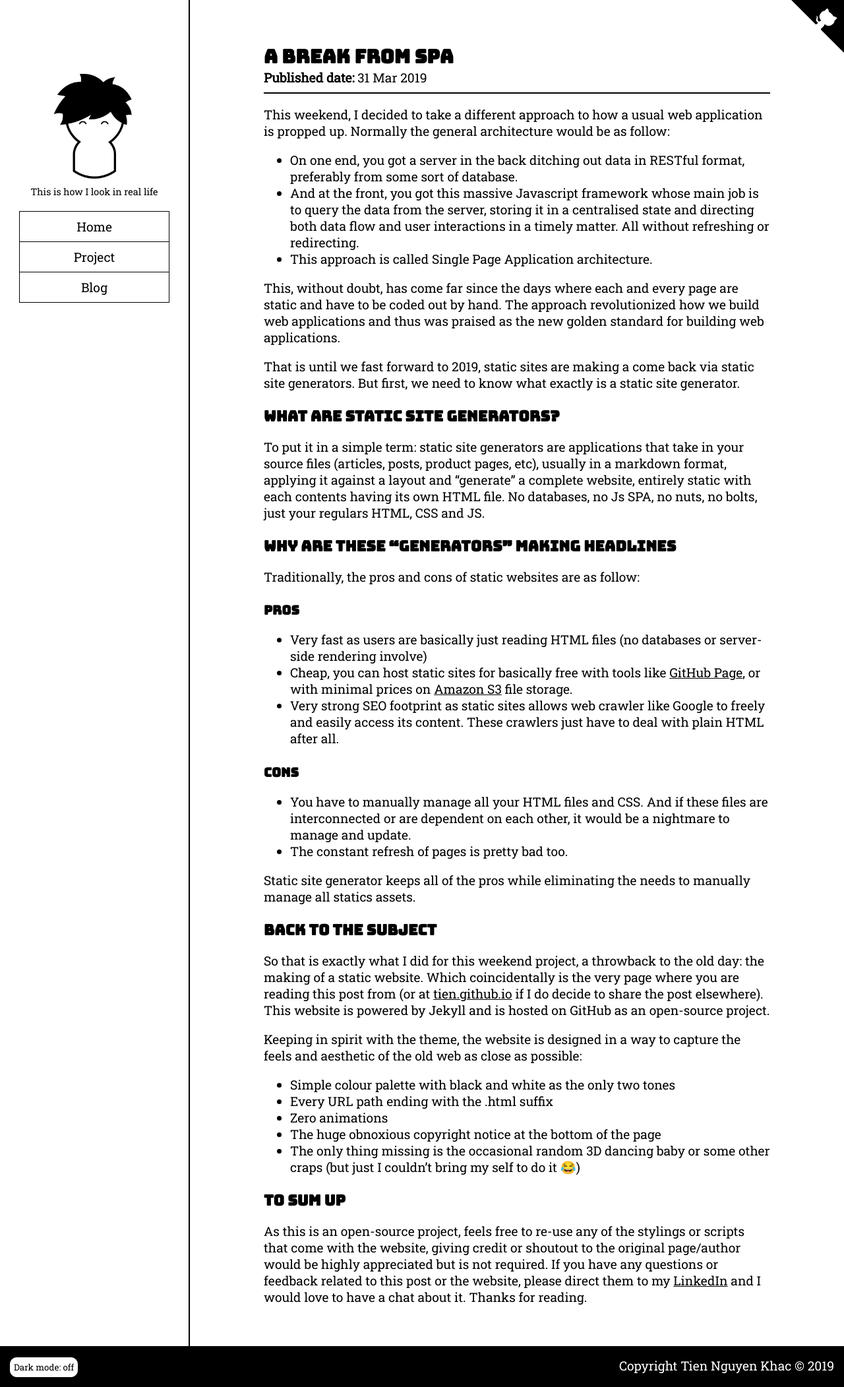
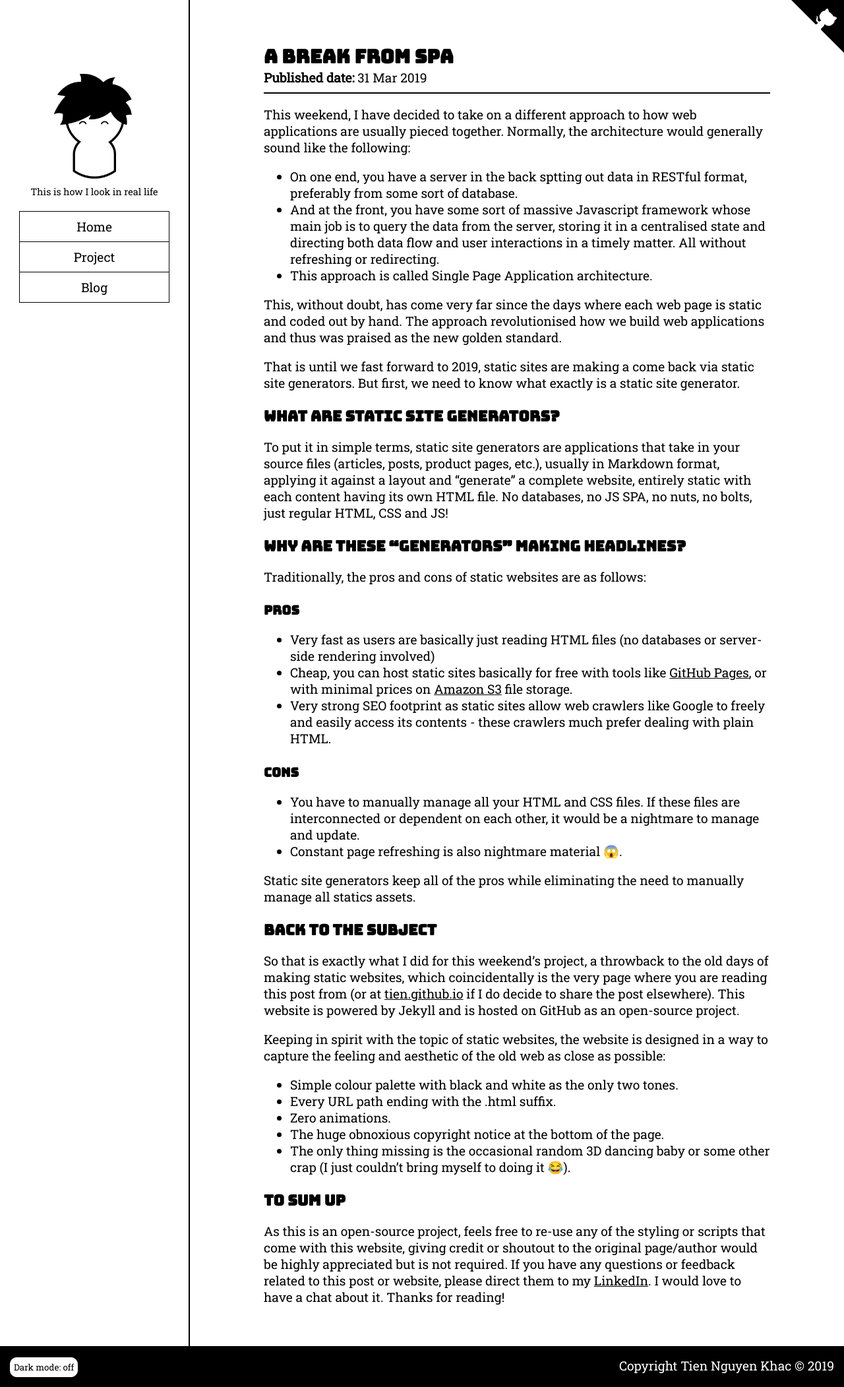
Before and after one commit to tien/tien.github.io, a Jekyll site: the page built from _posts/2019-03-31-a-break-from-SPA.md, in a window 1280 px wide. Shown: the whole page at 66% size. Built offline with Jekyll 4.4.1, drawn with Linux system fonts in a browser that asks for light colours.

Commit message:
Proofreading
Proofreading and touching up post: A break from SPA.

```diff
--- a/_posts/2019-03-31-a-break-from-SPA.md
+++ b/_posts/2019-03-31-a-break-from-SPA.md
@@ -2,49 +2,49 @@
 layout: post
 ---
 
-This weekend, I decided to take a different approach to how a usual web application is propped up. Normally the general architecture would be as follow:
+This weekend, I have decided to take on a different approach to how web applications are usually pieced together. Normally, the architecture would generally sound like the following:
 
-- On one end, you got a server in the back ditching out data in RESTful format, preferably from some sort of database.
-- And at the front, you got this massive Javascript framework whose main job is to query the data from the server, storing it in a centralised state and directing both data flow and user interactions in a timely matter. All without refreshing or redirecting.
+- On one end, you have a server in the back sptting out data in RESTful format, preferably from some sort of database.
+- And at the front, you have some sort of massive Javascript framework whose main job is to query the data from the server, storing it in a centralised state and directing both data flow and user interactions in a timely matter. All without refreshing or redirecting.
 - This approach is called Single Page Application architecture.
 
-This, without doubt, has come far since the days where each and every page are static and have to be coded out by hand. The approach revolutionized how we build web applications and thus was praised as the new golden standard for building web applications.
+This, without doubt, has come very far since the days where each web page is static and coded out by hand. The approach revolutionised how we build web applications and thus was praised as the new golden standard.
 
 That is until we fast forward to 2019, static sites are making a come back via static site generators. But first, we need to know what exactly is a static site generator.
 
 ### What are static site generators?
 
-To put it in a simple term: static site generators are applications that take in your source files (articles, posts, product pages, etc), usually in a markdown format, applying it against a layout and "generate" a complete website, entirely static with each contents having its own HTML file. No databases, no Js SPA, no nuts, no bolts, just your regulars HTML, CSS and JS.
+To put it in simple terms, static site generators are applications that take in your source files (articles, posts, product pages, etc.), usually in Markdown format, applying it against a layout and "generate" a complete website, entirely static with each content having its own HTML file. No databases, no JS SPA, no nuts, no bolts, just regular HTML, CSS and JS!
 
-### Why are these "generators" making headlines
+### Why are these "generators" making headlines?
 
-Traditionally, the pros and cons of static websites are as follow:
+Traditionally, the pros and cons of static websites are as follows:
 
 #### Pros
 
-- Very fast as users are basically just reading HTML files (no databases or server-side rendering involve)
-- Cheap, you can host static sites for basically free with tools like [GitHub Page](https://pages.github.com/), or with minimal prices on [Amazon S3](https://aws.amazon.com/s3/) file storage.
-- Very strong SEO footprint as static sites allows web crawler like Google to freely and easily access its content. These crawlers just have to deal with plain HTML after all.
+- Very fast as users are basically just reading HTML files (no databases or server-side rendering involved)
+- Cheap, you can host static sites basically for free with tools like [GitHub Pages](https://pages.github.com/), or with minimal prices on [Amazon S3](https://aws.amazon.com/s3/) file storage.
+- Very strong SEO footprint as static sites allow web crawlers like Google to freely and easily access its contents - these crawlers much prefer dealing with plain HTML.
 
 #### Cons
 
-- You have to manually manage all your HTML files and CSS. And if these files are interconnected or are dependent on each other, it would be a nightmare to manage and update.
-- The constant refresh of pages is pretty bad too.
+- You have to manually manage all your HTML and CSS files. If these files are interconnected or dependent on each other, it would be a nightmare to manage and update.
+- Constant page refreshing is also nightmare material 😱.
 
-Static site generator keeps all of the pros while eliminating the needs to manually manage all statics assets.
+Static site generators keep all of the pros while eliminating the need to manually manage all statics assets.
 
 ### Back to the subject
 
-So that is exactly what I did for this weekend project, a throwback to the old day: the making of a static website. Which coincidentally is the very page where you are reading this post from (or at [tien.github.io](https://tien.github.io/) if I do decide to share the post elsewhere). This website is powered by Jekyll and is hosted on GitHub as an open-source project.
+So that is exactly what I did for this weekend's project, a throwback to the old days of making static websites, which coincidentally is the very page where you are reading this post from (or at [tien.github.io](https://tien.github.io/) if I do decide to share the post elsewhere). This website is powered by Jekyll and is hosted on GitHub as an open-source project.
 
-Keeping in spirit with the theme, the website is designed in a way to capture the feels and aesthetic of the old web as close as possible:
+Keeping in spirit with the topic of static websites, the website is designed in a way to capture the feeling and aesthetic of the old web as close as possible:
 
-- Simple colour palette with black and white as the only two tones
-- Every URL path ending with the .html suffix
-- Zero animations
-- The huge obnoxious copyright notice at the bottom of the page
-- The only thing missing is the occasional random 3D dancing baby or some other craps (but just I couldn't bring my self to do it 😂)
+- Simple colour palette with black and white as the only two tones.
+- Every URL path ending with the .html suffix.
+- Zero animations.
+- The huge obnoxious copyright notice at the bottom of the page.
+- The only thing missing is the occasional random 3D dancing baby or some other crap (I just couldn't bring myself to doing it 😂).
 
 ### To sum up
 
-As this is an open-source project, feels free to re-use any of the stylings or scripts that come with the website, giving credit or shoutout to the original page/author would be highly appreciated but is not required. If you have any questions or feedback related to this post or the website, please direct them to my [LinkedIn]({{site.linkedin.url}}) and I would love to have a chat about it. Thanks for reading.
+As this is an open-source project, feels free to re-use any of the styling or scripts that come with this website, giving credit or shoutout to the original page/author would be highly appreciated but is not required. If you have any questions or feedback related to this post or website, please direct them to my [LinkedIn]({{site.linkedin.url}}). I would love to have a chat about it. Thanks for reading!
```
